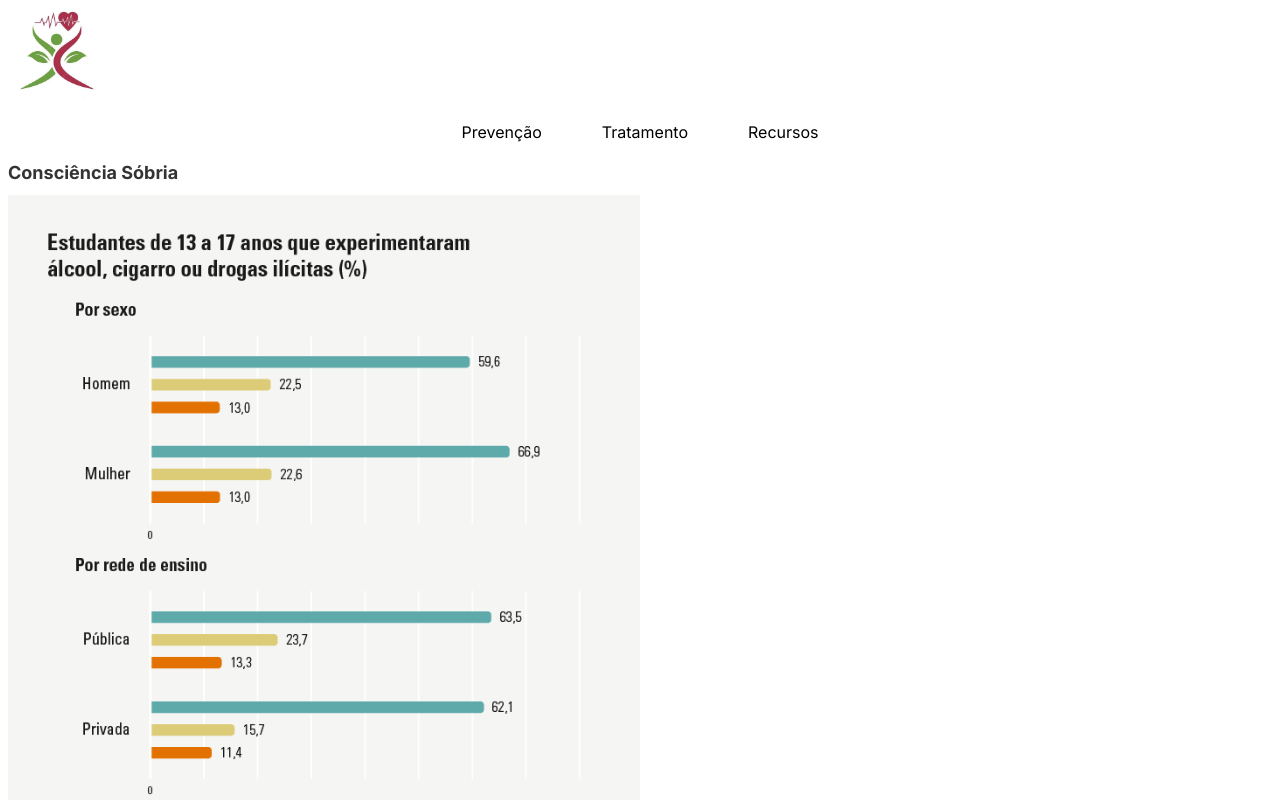
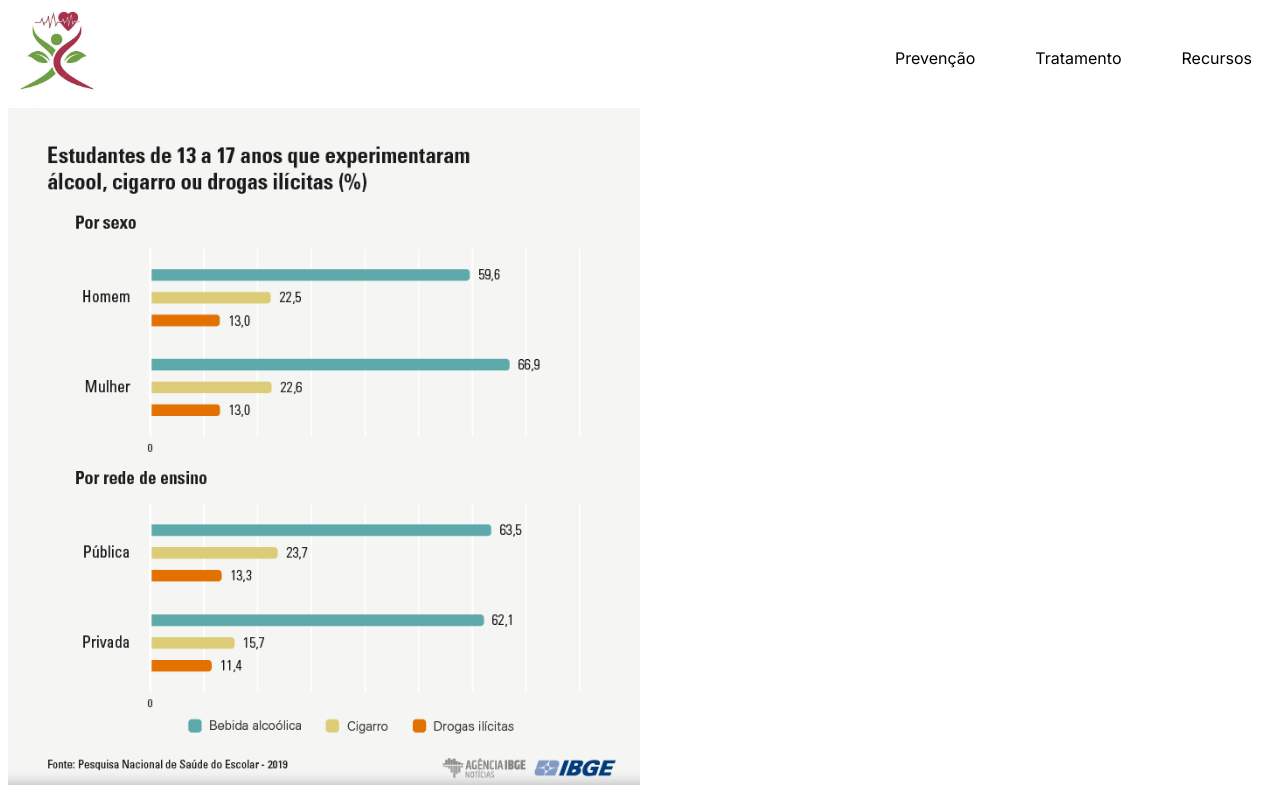
Before and after one commit to jean-pazzini/projeto-web, a Next.js app: page / in a window 1280 px wide. Shown: the top 800 px of the page. Built offline with nearby package versions, Linux system fonts and the light colour scheme.

Commit message:
Projeto Atualizado

```diff
--- a/src/app/globals.css
+++ b/src/app/globals.css
@@ -1,13 +1,12 @@
-.telaInicial {
-  text-align: center;
-  padding: 14px;
-}
-
 .espacoLogo {
   display: flex;
   justify-content: center;
   align-items: center;
   flex-direction: column; /* Para alinhar verticalmente */
+}
+
+.main{
+  align-items: center;
 }
 
 .logo {
@@ -22,10 +21,10 @@
   margin-top: 10px; /* Ajuste conforme necessário */
 }
 
-.header {
+.menu {
   display: flex;
   justify-content: space-between;
-  padding: 10px;
+  align-items: center;
 }
 
 .menu ul {
@@ -33,15 +32,14 @@
   padding: 0;
   margin: 0;
   display: flex;
-  justify-content: space-around;
 }
 
 .menu ul li {
-  margin-right: 20px;
+  margin-left: 20px;
 }
 
-.menu ul li:last-child {
-  margin-right: 0;
+.menu ul li:first-child {
+  margin-left: 0;
 }
 
 .ft01 {
@@ -49,8 +47,6 @@
   height: 100%;
   object-fit: cover;
   object-position: bottom;
-  display: flex;
-  align-self: center;
 }
 
 .descricao {
--- a/src/app/page.js
+++ b/src/app/page.js
@@ -1,36 +1,29 @@
-import Image from "next/image";
 import React from 'react';
-
 
 export default function Home() {
   return (
-      <>
+    <>
       <header>
         <nav className="menu">
-        <img src="/image/logo.jpg" className="logo"></img>
+          <img src="/image/logo.jpg" className="logo"></img>
           <ul>
-            <li><a href="gipage.js">Prevenção</a></li>
+            <li><a href="page2.js">Prevenção</a></li>
             <li><a href="#">Tratamento</a></li>
             <li><a href="#">Recursos</a></li>
           </ul>
         </nav>
       </header>
-      <div>
-        <h1 className="titulo">Consciência Sóbria</h1>
-      </div>
+      <div className="main">
       <main>
-        <Image src="/image/img1.png" width={600} height={100} className="ft01" />
-
+        <img src="/image/img1.png" width={600} height={100} className="ft01" />
         <p className="descricao">O abuso de drogas e álcool resulta em efeitos imediatos graves e consequências de longo prazo,
           como dependência física e psicológica, danos ao cérebro e órgãos, problemas financeiros e sociais,
           além de possíveis consequências legais. Este site oferece informações e recursos para prevenir,
           tratar e se recuperar do abuso de substâncias, reconhecendo seu impacto abrangente no indivíduo,
           na família, na comunidade e na sociedade.
         </p>
-        <footer class="footer">
-          <p>Consciência Sóbria</p>
-        </footer>
       </main>
-      </>
+      </div>
+    </>
   );
 }
```
